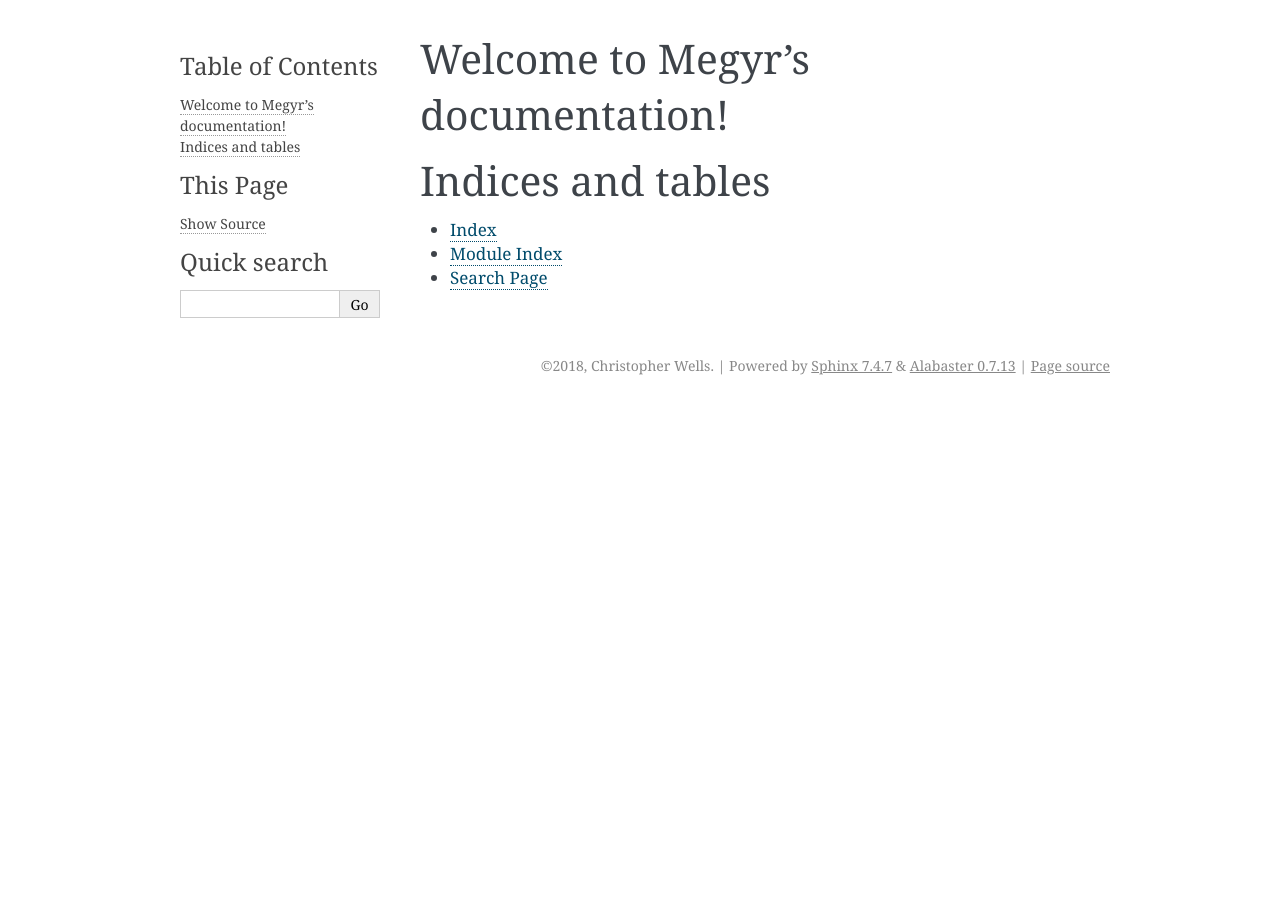
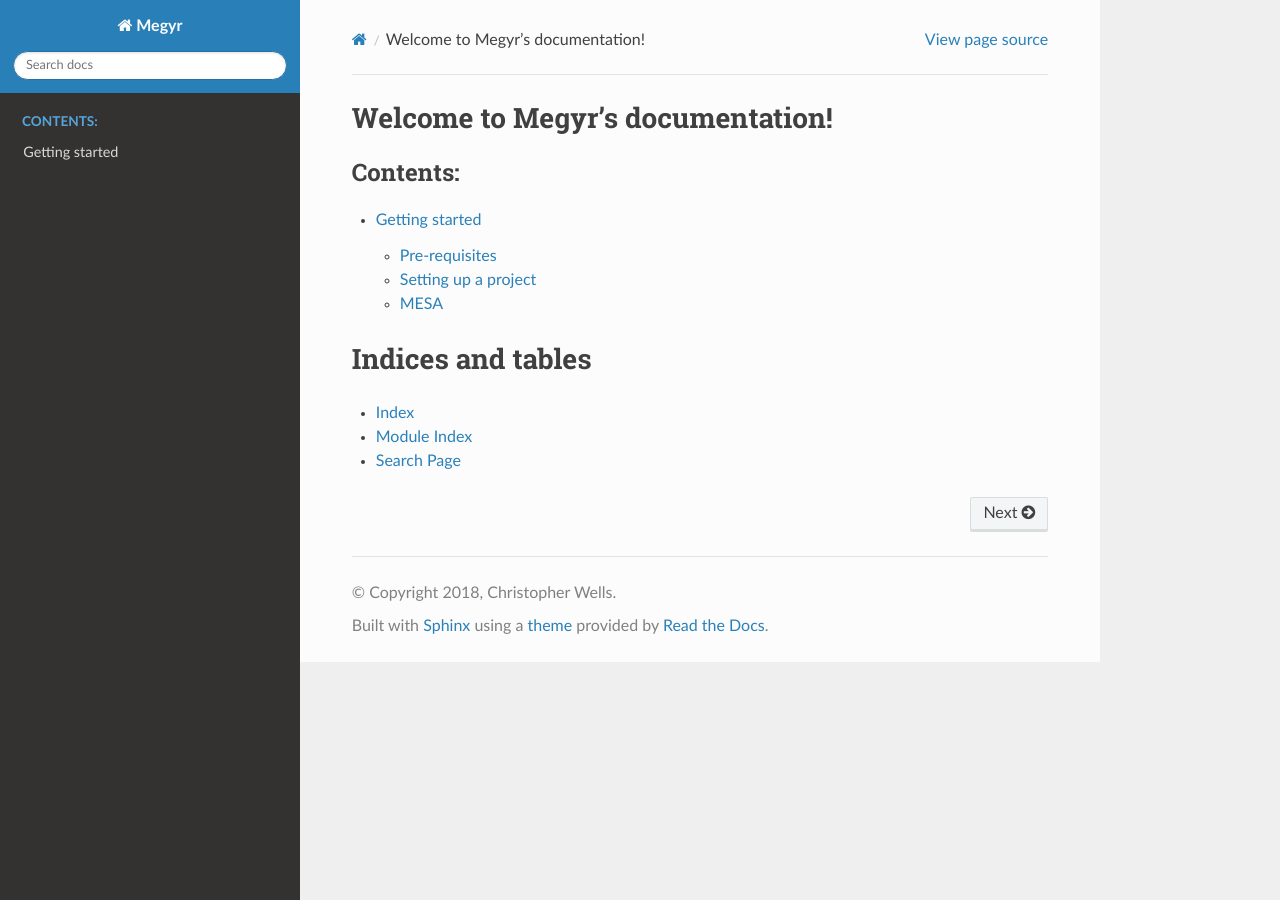
Before and after one commit to ExcaliburZero/megyr, a Sphinx documentation site: the page built from docs/source/index.rst, in a window 1280 px wide. Built offline with Sphinx 7.4.7 and the Read the Docs theme 2.0.0, drawn with Linux system fonts in a browser that asks for light colours; some of the changed lines change nothing that is shown.

Commit message:
Work on Getting Started tutorial

```diff
--- a/docs/source/conf.py
+++ b/docs/source/conf.py
@@ -78,7 +78,7 @@
 # The theme to use for HTML and HTML Help pages.  See the documentation for
 # a list of builtin themes.
 #
-html_theme = 'alabaster'
+html_theme = 'sphinx_rtd_theme'
 
 # Theme options are theme-specific and customize the look and feel of a theme
 # further.  For a list of options available for each theme, see the
--- /dev/null
+++ b/docs/source/getting-started.rst
@@ -0,0 +1,85 @@
+Getting started
+===============
+
+This tutorial will walk you through running Megyr on a grid of parameters for MESA and GYRE. It assumes that you have some familiarity with how to configure and run MESA and GYRE.
+
+Pre-requisites
+--------------
+
+Before starting this tutorial, you should make sure to install `pipenv` and `pyenv`. These tool are not required to use Megyr, but they make using it a lot easier since they can make sure that you are using the correct Python version.
+
+Setting up a project
+--------------------
+
+To get started, we will first need to create a new project directory to work in. To run MESA we will need some of the files that the MESA project template has, so we can create a copy of that by running the following commands in the terminal. ::
+
+    cp -r $MESA_DIR/star/work megyr-tutorial
+    cd megyr-tutorial
+
+Now that we have a directory we can work in, we'll want to setup a `pipenv` environment with a Python 3 installation and install `megyr`. ::
+
+    pipenv --python 3.6
+    pipenv install megyr
+
+Next we will want to create the Python script for using Megyr. To do this, we can create a file called `megyr_config.py` with the following code. ::
+
+    import megyr
+
+    def main():
+        megyr.run({
+            "input": {
+                "mesa_configs": ["inlist.mustache"]
+            },
+            "output": {
+                "mesa_profile_summary_file": "mesa_profile_attributes.csv"
+            },
+            "stages": {
+                "mesa_params": {
+                    "initial_mass": [1, 1.1, 1.5]
+                }
+            }
+        })
+
+    if __name__ == "__main__":
+        main()
+
+For now we will just be running MESA against 3 models, with initial masses of `1`, `1.1`, and `1,5` M_sun. We will be using one inlist config file for MESA, and output summaries of the profile files that MESA generates.
+
+MESA
+----
+
+Now that we have our script to run MESA, we will need to get the executable to use to run MESA and the configuration file to run MESA on.
+
+Since we created our project from the MESA project template, we can run the following command to compile the MESA `star` executable. ::
+
+    ./mk
+
+Next we will want to setup the MESA inlist configuration file to use. By default the MESA project template gives us three inlist files, but for now we will remove them to replace them with a simpler one. ::
+
+    rm inlist inlist_pgstar inlist_project
+
+Now we will create the inlist file we will use. Megyr allows you to provide uses mustache templates for configuration files which it will fill in the parameter values of at runtime. So we can create a file called `inlist.mustache` with the following contents. ::
+
+    &star_job
+
+      ! begin with a pre-main sequence model
+        create_pre_main_sequence_model = .true.
+
+    / !end of star_job namelist
+
+
+    &controls
+
+      ! starting specifications
+        initial_mass = {{initial_mass}} ! in Msun units
+
+      ! stop at 2 Gyr
+        max_age = 2000000000
+
+    / ! end of controls namelist
+
+You can see that for the `initial_mass` we are setting it to `{{initial_mass}}`. Since this is a mustache template, Megyr will fill in any instance of `{{some_variable}}` with the value of the name that is inside of the two curly braces.
+
+We can then execute our Megyr script by running the following command in the terminal. ::
+
+    pipenv run python megyr_config.py
--- a/docs/source/index.rst
+++ b/docs/source/index.rst
@@ -10,6 +10,8 @@
    :maxdepth: 2
    :caption: Contents:
 
+   getting-started
+
 
 
 Indices and tables
```
